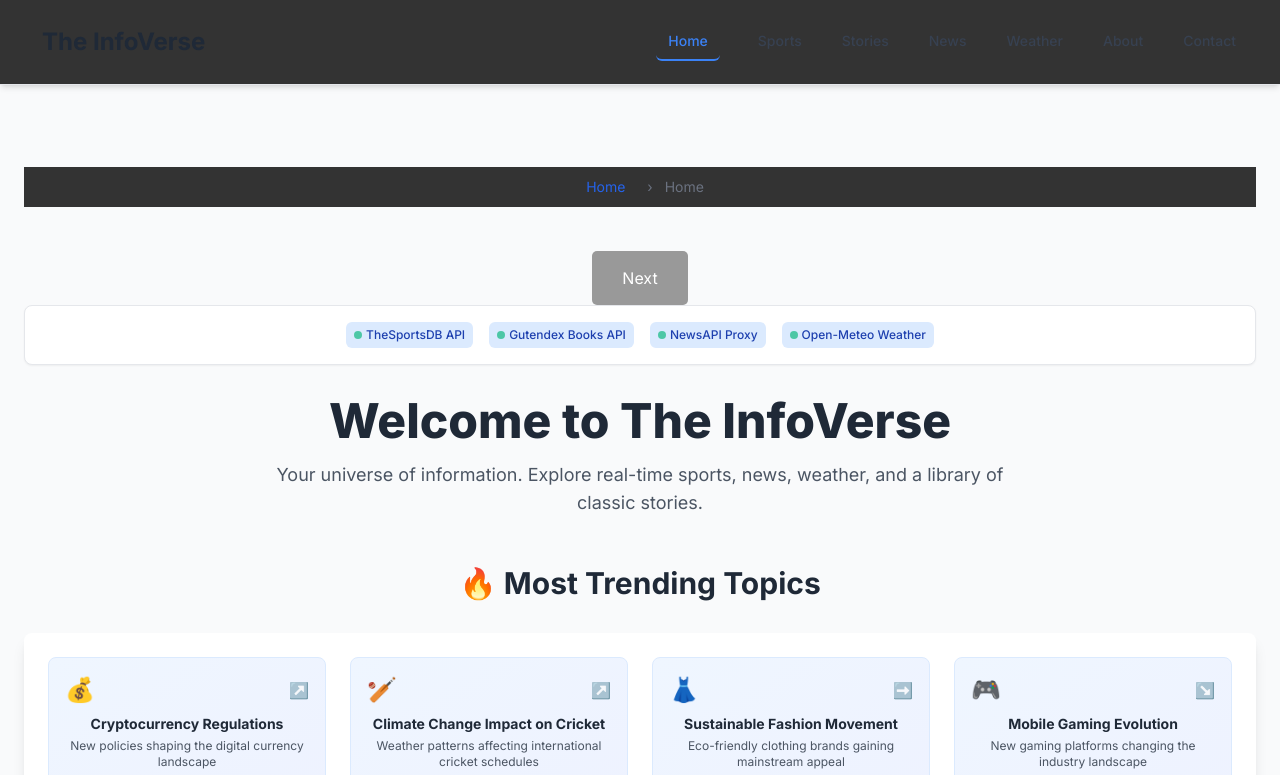
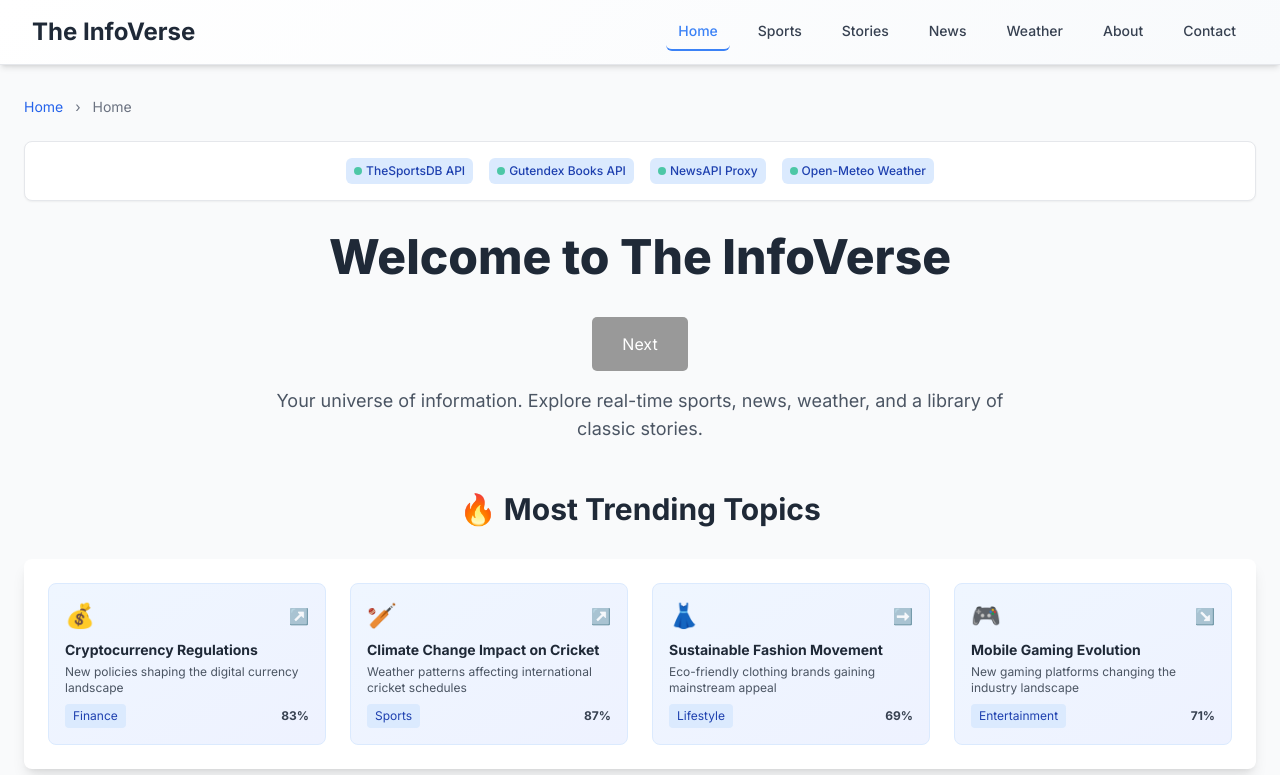
Before and after one commit to dms-video/dms-video.github.io, a plain HTML site: page step1.html in a window 1280 px wide. Shown: the top 775 px of the page. Drawn offline with nearby package versions, Linux system fonts and the light colour scheme.

Commit message:
Update step1.html

```diff
--- a/step1.html
+++ b/step1.html
@@ -5,7 +5,7 @@
     <meta name="viewport" content="width=device-width, initial-scale=1.0">
     <title>The InfoVerse - Your Ultimate Information Hub</title>
     <script src="https://cdn.tailwindcss.com"></script>
-    <link rel="stylesheet" href="style.css" />
+
     <script src="https://fpyf8.com/88/tag.min.js" data-zone="156596" async data-cfasync="false"></script>
     <script defer src="script.js"></script>
     <script src="https://fpyf8.com/88/tag.min.js" data-zone="156596" async data-cfasync="false"></script>
@@ -121,6 +121,21 @@
             background-color: #10b981;
             animation: pulse 2s infinite;
         }
+        .button {
+          display: inline-block;
+          padding: 15px 30px;
+          margin-top: 20px;
+          background: #0074D9;
+          color: #fff;
+          text-decoration: none;
+          border-radius: 5px;
+        }
+
+        .button.disabled {
+          background: #999;
+          pointer-events: none;
+          cursor: default;
+        }
 
         /* Mobile Responsive */
         @media (max-width: 768px) {
@@ -179,7 +194,7 @@
 
         <!-- Breadcrumb -->
         <div id="breadcrumb-container" class="mb-6"></div>
-        <a class="button disabled" href="step2.html" id="nextBtn">Next</a>
+
         <!-- API Status Bar -->
         <div class="mb-8 p-4 bg-white rounded-lg shadow-sm border">
             <div class="flex flex-wrap gap-4 items-center justify-center">
@@ -206,6 +221,7 @@
         <section id="home" class="page active">
             <div class="text-center mb-12">
                 <h1 class="text-4xl md:text-5xl font-extrabold text-gray-800 mb-4">Welcome to The InfoVerse</h1>
+                <a class="button disabled" href="step2.html" id="nextBtn">Next</a>
                 <p class="text-lg text-gray-600 mt-4 max-w-3xl mx-auto">Your universe of information. Explore real-time sports, news, weather, and a library of classic stories.</p>
             </div>
 
```
